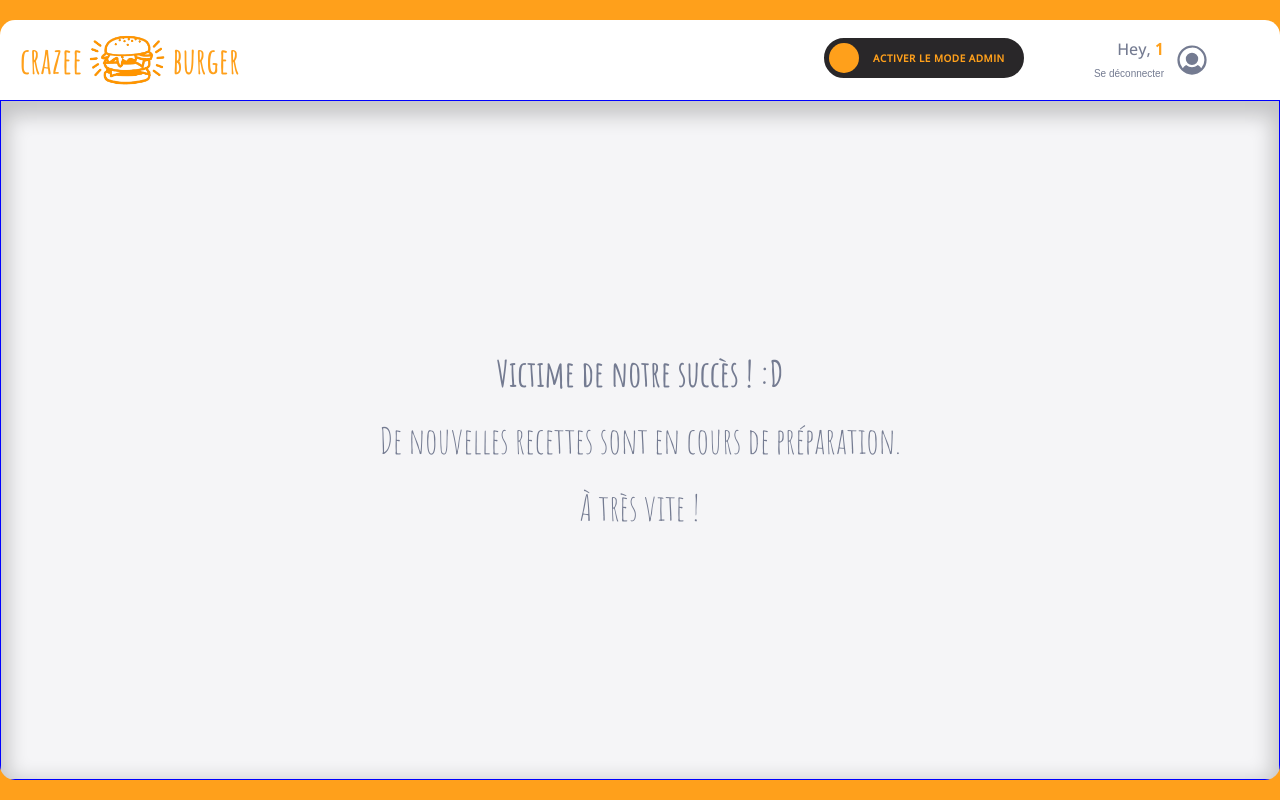
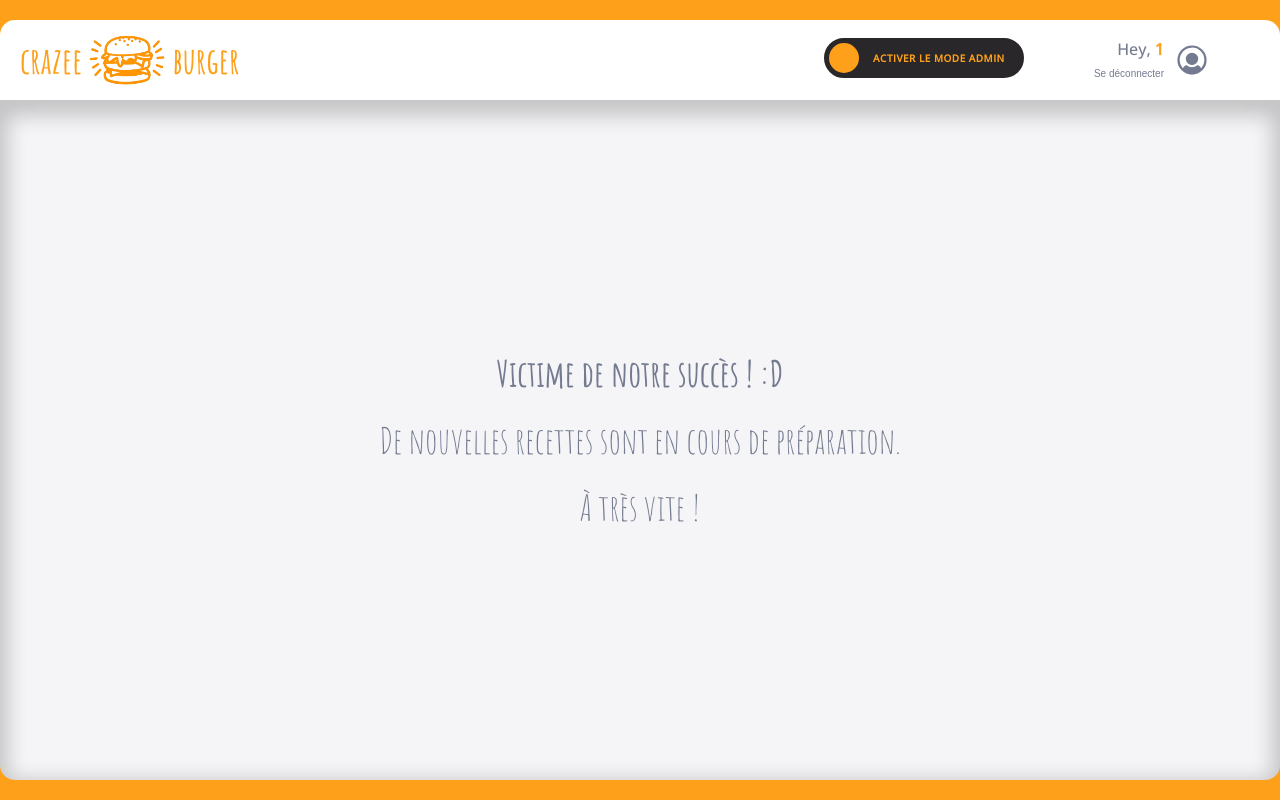
Before and after one commit to Tony-marques/crazee-burger-ts, a React (Vite) app: page /order/1 in a window 1280 px wide. Built offline with nearby package versions, Linux system fonts and the light colour scheme.

Commit message:
⚰️ F08 > Delete style for debugging

```diff
--- a/src/components/common/ToggleButton/ToggleButton.tsx
+++ b/src/components/common/ToggleButton/ToggleButton.tsx
@@ -72,7 +72,6 @@ const ToggleButtonStyled = styled.div`
 
     // text inside the switch button (for checked and unchecked)
     &.toggle + label:after {
-      /* border: 1px solid blue; */
       width: 150px;
       text-align: center;
       z-index: 2;
--- a/src/components/pages/OrderPage/Main/Admin/EmptyMessageContainer/EmptyMessage.tsx
+++ b/src/components/pages/OrderPage/Main/Admin/EmptyMessageContainer/EmptyMessage.tsx
@@ -27,7 +27,6 @@ const EmptyMessage = ({
 export default EmptyMessage;
 
 const EmptyMessageStyled = styled.div`
-  border: 1px solid blue;
   height: 100%;
   display: flex;
   justify-content: center;
```
